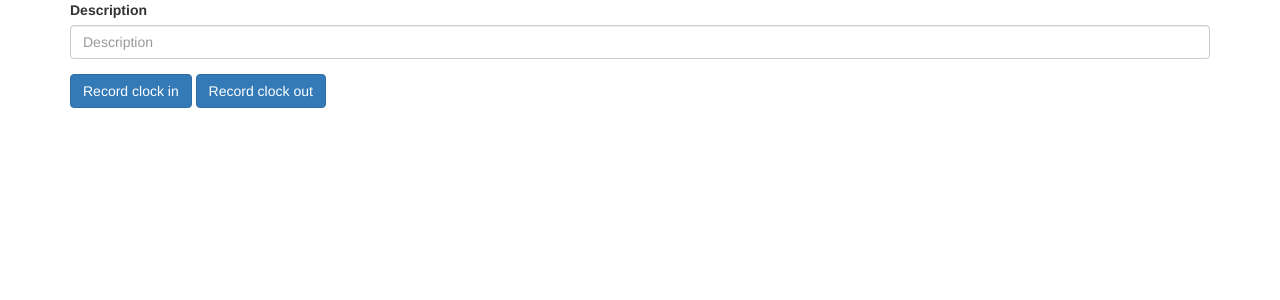
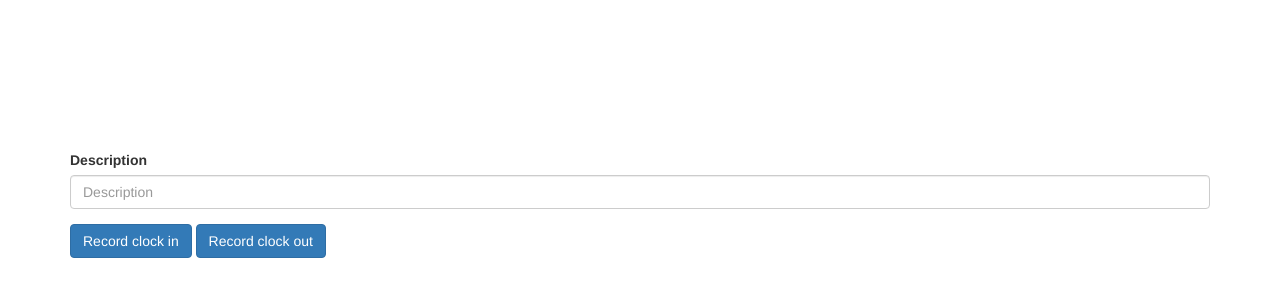
Before and after one commit to saahilp/eTimeCard, a Python web app: template templates/dashboard.html in a window 1280 px wide. Shown: the top 300 px of the page. Run offline with Jinja, Linux system fonts and the light colour scheme; the template is opened without the code that fills it, so the values that code supplies are empty; some libraries are stand-ins or nearby versions.

Commit message:
Styling the dashboards page

```diff
--- /dev/null
+++ b/static/dashboard.css
@@ -0,0 +1,3 @@
+#recordForm {
+  margin-top: 150px;
+}
--- a/templates/dashboard.html
+++ b/templates/dashboard.html
@@ -12,6 +12,7 @@ Dashboard
 
 {% block content %}
     <div class="container">
+      <div id="recordForm">
       <form>
         <div class="form-group">
           <label for="taskDesc">Description</label>
@@ -20,6 +21,7 @@ Dashboard
         <button type="submit" class="btn btn-primary">Record clock in</button>
         <button type="submit" class="btn btn-primary">Record clock out</button>
       </form>
+      </div>
     </div> <!-- /container -->
 
 
```
